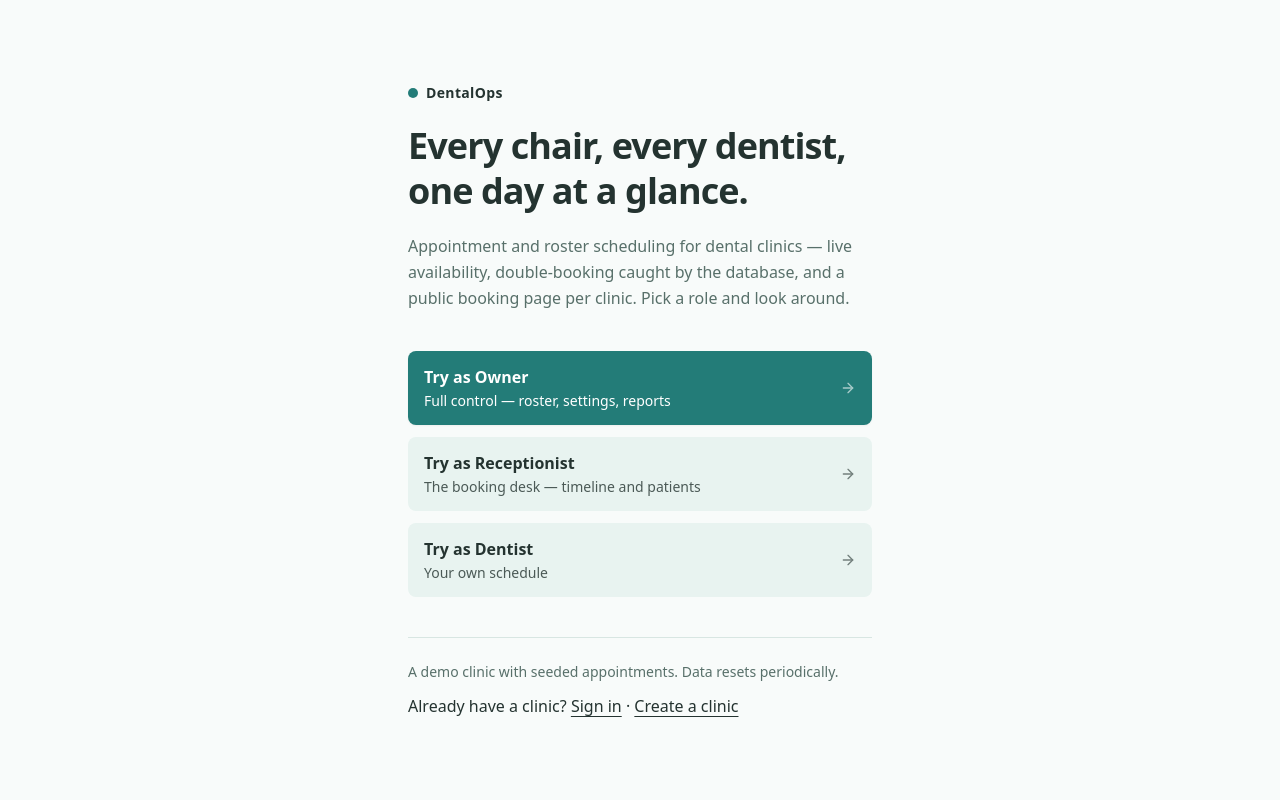
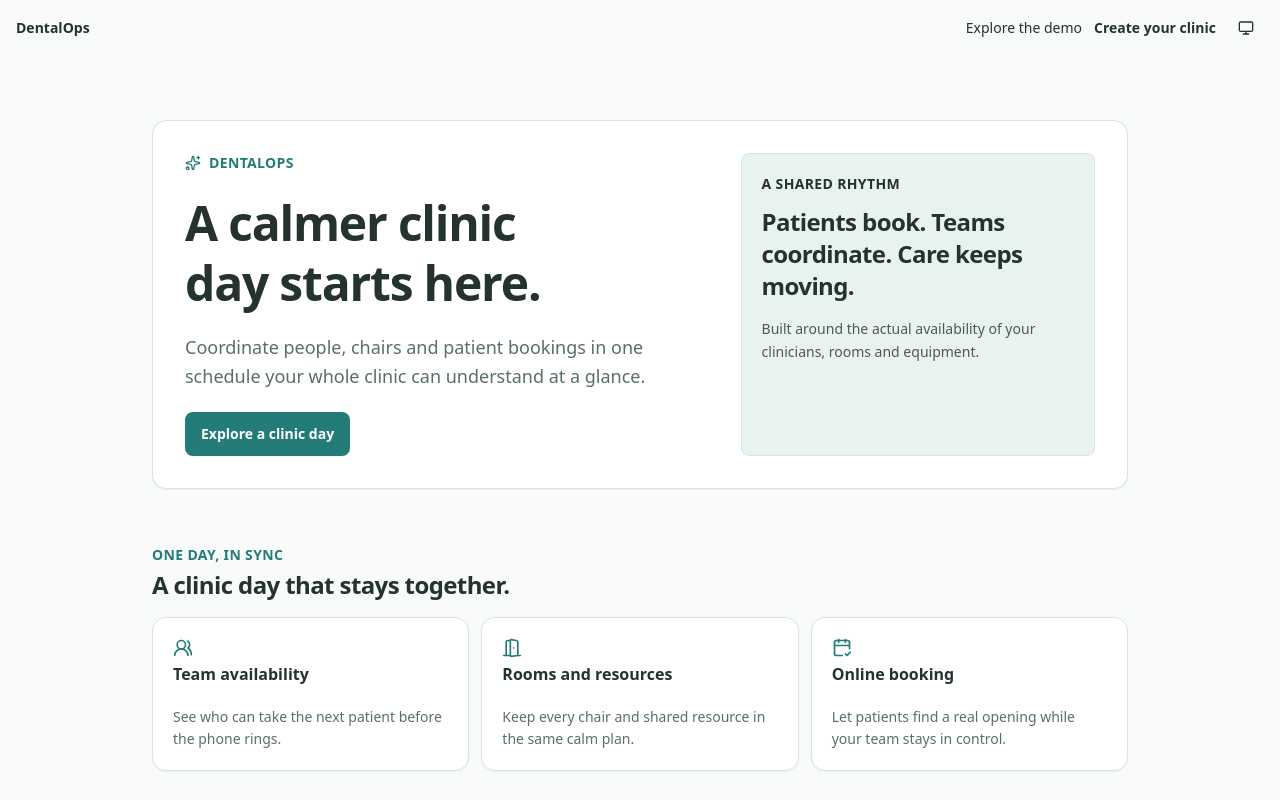
Before and after one commit to nkieu-config/dentalops, a React (Vite) app in the folder apps/web/: page / in a window 1280 px wide. Shown: the top 800 px of the page. Built offline with nearby package versions, Linux system fonts and the light colour scheme; no server answers.

Commit message:
feat(web): compose careful joy landing

```diff
--- /dev/null
+++ b/apps/web/src/components/public/clinic-day-story.tsx
@@ -0,0 +1,44 @@
+import { CalendarCheck2, DoorOpen, UsersRound } from "lucide-react"
+import { Card, CardBody, CardDescription, CardHeader, CardTitle } from "../ui/card"
+
+const moments = [
+  {
+    title: "Team availability",
+    description: "See who can take the next patient before the phone rings.",
+    icon: UsersRound
+  },
+  {
+    title: "Rooms and resources",
+    description: "Keep every chair and shared resource in the same calm plan.",
+    icon: DoorOpen
+  },
+  {
+    title: "Online booking",
+    description: "Let patients find a real opening while your team stays in control.",
+    icon: CalendarCheck2
+  }
+] as const
+
+export const ClinicDayStory = () => (
+  <section aria-labelledby="clinic-day-title" className="space-y-4">
+    <div className="space-y-1">
+      <p className="text-sm font-semibold tracking-wide text-decorative">ONE DAY, IN SYNC</p>
+      <h2 id="clinic-day-title" className="text-2xl font-semibold tracking-tight">
+        A clinic day that stays together.
+      </h2>
+    </div>
+    <div className="grid gap-3 sm:grid-cols-3">
+      {moments.map(({ title, description, icon: Icon }) => (
+        <Card key={title} className="shadow-xs">
+          <CardHeader>
+            <Icon className="h-5 w-5 text-decorative" aria-hidden />
+            <CardTitle>{title}</CardTitle>
+          </CardHeader>
+          <CardBody>
+            <CardDescription>{description}</CardDescription>
+          </CardBody>
+        </Card>
+      ))}
+    </div>
+  </section>
+)
--- a/apps/web/src/components/shell/public-header.tsx
+++ b/apps/web/src/components/shell/public-header.tsx
@@ -1,10 +1,12 @@
+import type { ReactNode } from "react"
 import { ThemeToggle } from "./theme-toggle"
 
 interface PublicHeaderProps {
   brandHref?: string
+  actions?: ReactNode
 }
 
-export const PublicHeader = ({ brandHref = "/" }: PublicHeaderProps) => (
+export const PublicHeader = ({ brandHref = "/", actions }: PublicHeaderProps) => (
   <header className="flex h-topbar shrink-0 items-center gap-3 px-4">
     <a
       href={brandHref}
@@ -13,6 +15,9 @@ export const PublicHeader = ({ brandHref = "/" }: PublicHeaderProps) => (
       DentalOps
     </a>
     <div className="flex-1" />
-    <ThemeToggle />
+    <nav aria-label="Public actions" className="flex items-center gap-3">
+      {actions}
+      <ThemeToggle />
+    </nav>
   </header>
 )
--- a/apps/web/src/pages/landing-page.tsx
+++ b/apps/web/src/pages/landing-page.tsx
@@ -1,9 +1,11 @@
 import { authSessionSchema } from "@dentalops/contracts"
 import { useMutation } from "@tanstack/react-query"
-import { ArrowRight } from "lucide-react"
+import { ArrowRight, Sparkles } from "lucide-react"
 import { useState } from "react"
 import { Link, useNavigate } from "react-router"
 import { toast } from "sonner"
+import { ClinicDayStory } from "../components/public/clinic-day-story"
+import { PublicHeader } from "../components/shell/public-header"
 import { Button } from "../components/ui/button"
 import { api, ApiError } from "../lib/api"
 import { setSession } from "../lib/session"
@@ -41,21 +43,61 @@ export const LandingPage = () => {
   })
 
   return (
-    <main className="mx-auto flex min-h-dvh w-full max-w-lg flex-col justify-center gap-10 px-6 py-12">
-      <div className="flex flex-col gap-5">
-        <span className="flex items-center gap-2 text-sm font-semibold tracking-wide">
-          <span className="h-2.5 w-2.5 rounded-full bg-decorative" aria-hidden="true" />
-          DentalOps
+    <div className="min-h-dvh bg-background">
+      <PublicHeader
+        actions={
+          <>
+            <a className="text-sm font-medium hover:text-muted-foreground" href="#demo-day">
+              Explore the demo
+            </a>
+            <Link className="text-sm font-semibold hover:text-muted-foreground" to="/signup">
+              Create your clinic
+            </Link>
+          </>
+        }
+      />
+      <main className="mx-auto flex w-full max-w-5xl flex-col gap-10 px-6 py-12 sm:gap-14 sm:py-16">
+        <section className="grid gap-6 rounded-card border border-border bg-card p-6 shadow-xs sm:grid-cols-[1.2fr_0.8fr] sm:p-8">
+          <div className="flex flex-col items-start gap-5">
+            <span className="flex items-center gap-2 text-sm font-semibold tracking-wide text-decorative">
+              <Sparkles className="h-4 w-4" aria-hidden />
+              DENTALOPS
             </span>
-        <h1 className="text-3xl font-semibold leading-tight tracking-tight text-balance sm:text-4xl">
-          Every chair, every dentist, one day at a glance.
+            <h1 className="max-w-xl text-4xl font-semibold leading-tight tracking-tight text-balance sm:text-5xl">
+              A calmer clinic day starts here.
             </h1>
-        <p className="text-base leading-relaxed text-muted-foreground">
-          Appointment and roster scheduling for dental clinics — live availability, double-booking
-          caught by the database, and a public booking page per clinic. Pick a role and look around.
+            <p className="max-w-xl text-base leading-relaxed text-muted-foreground sm:text-lg">
+              Coordinate people, chairs and patient bookings in one schedule your whole clinic can
+              understand at a glance.
+            </p>
+            <a
+              className="inline-flex min-h-11 items-center rounded-control bg-primary px-4 text-sm font-semibold text-primary-foreground shadow-xs hover:bg-primary/90"
+              href="#demo-day"
+            >
+              Explore a clinic day
+            </a>
+          </div>
+          <div className="rounded-lg border border-border bg-secondary p-5 text-secondary-foreground">
+            <p className="text-sm font-semibold tracking-wide">A SHARED RHYTHM</p>
+            <p className="mt-3 text-2xl font-semibold tracking-tight">Patients book. Teams coordinate. Care keeps moving.</p>
+            <p className="mt-4 text-sm leading-relaxed opacity-80">
+              Built around the actual availability of your clinicians, rooms and equipment.
             </p>
           </div>
+        </section>
 
+        <ClinicDayStory />
+
+        <section id="demo-day" aria-labelledby="demo-day-title" className="space-y-4">
+          <div className="space-y-1">
+            <p className="text-sm font-semibold tracking-wide text-decorative">EXPLORE THE WORKSPACE</p>
+            <h2 id="demo-day-title" className="text-2xl font-semibold tracking-tight">
+              Step into a clinic day
+            </h2>
+            <p className="text-base text-muted-foreground">
+              Open the same demo clinic from the perspective of each role.
+            </p>
+          </div>
           <div className="flex flex-col gap-3">
         {unavailableRole ? (
           <section
@@ -102,8 +144,9 @@ export const LandingPage = () => {
           ))
           )}
           </div>
+        </section>
 
-      <div className="flex flex-col gap-3 border-t border-border pt-6">
+        <footer className="flex flex-col gap-3 border-t border-border pt-6">
           <p className="text-sm text-muted-foreground">
             A demo clinic with seeded appointments. Data resets periodically.
           </p>
@@ -123,7 +166,8 @@ export const LandingPage = () => {
               Create a clinic
             </Link>
           </p>
+        </footer>
+      </main>
     </div>
-    </main>
   )
 }
```
Also changed, not shown: 1 other file (tests, documents, lock files or other folders). Lines whose indentation alone changed are shown as unchanged.
